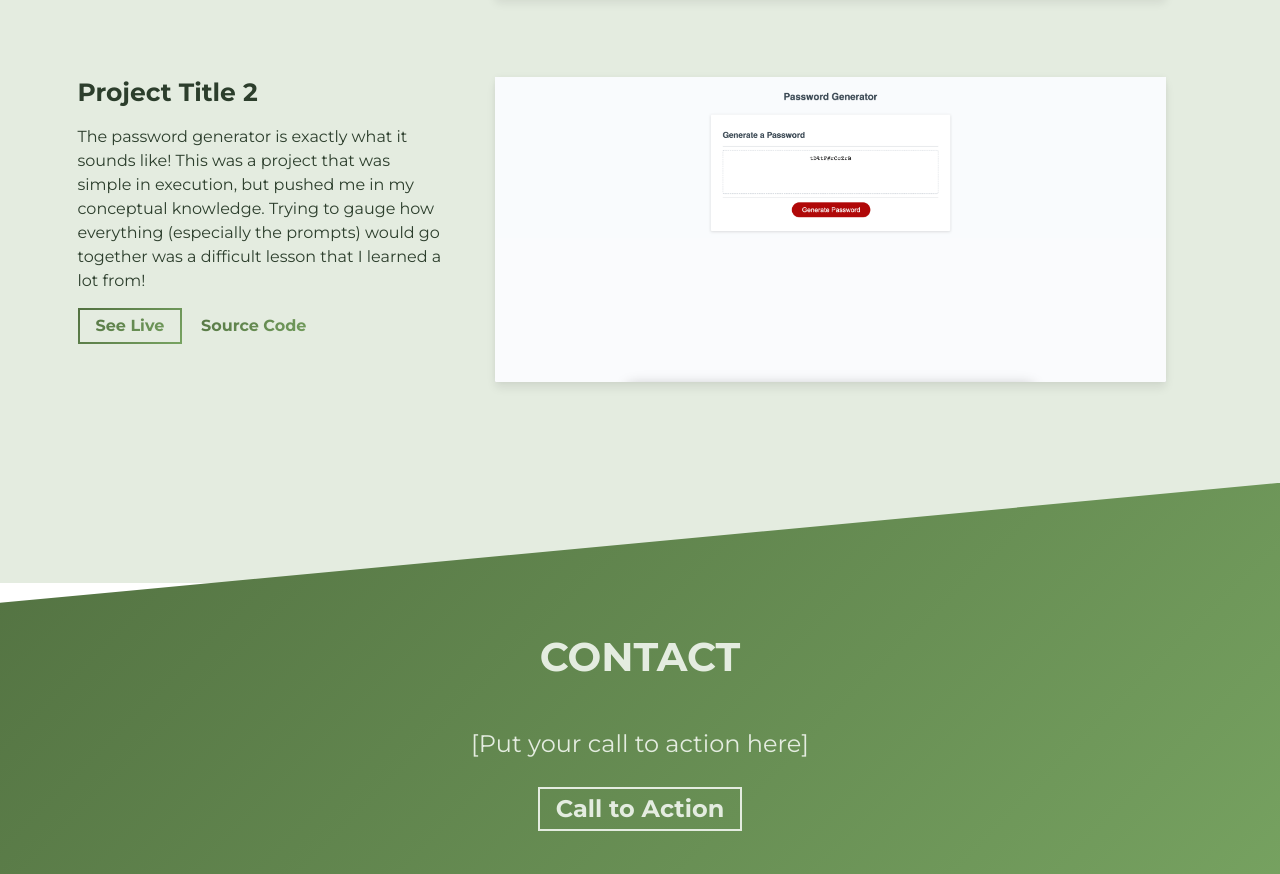
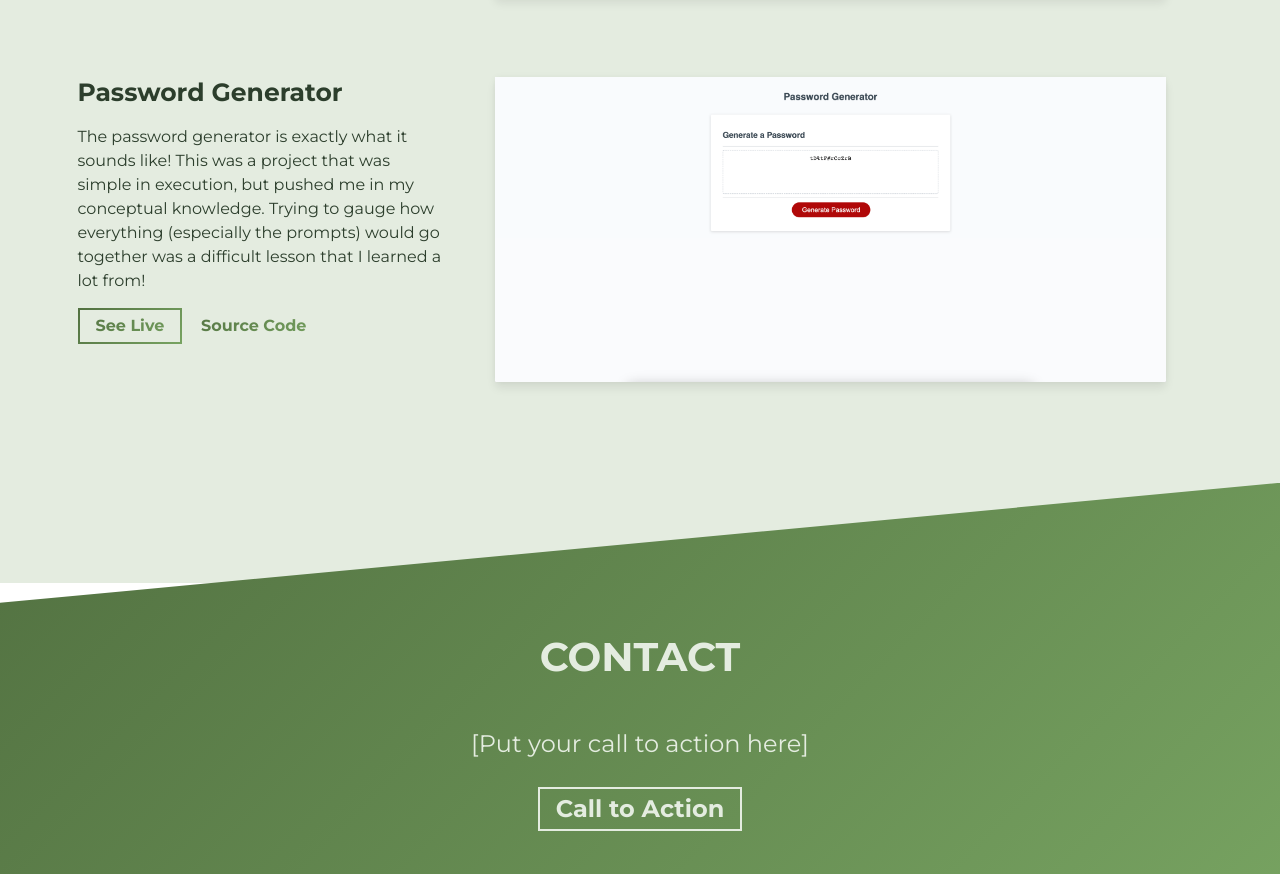
Before and after one commit to ethandanielsmall/portfolio, a website built with Parcel: page src/index.html in a window 1280 px wide. Shown: the part 2204-3078 px from the top of the page. Built offline with nearby package versions, Linux system fonts and the light colour scheme.

Commit message:
adding titles/organization to project sections

```diff
--- a/src/index.html
+++ b/src/index.html
@@ -106,7 +106,7 @@
       <div class="container">
         <div class="project-wrapper">
           <h2 class="section-title dark-green">Projects</h2>
-          <!-- Notice: each .row is a project -->
+          <!-- START PROJECT jolly journal -->
           <div class="row">
             <div class="col-lg-4 col-sm-12">
               <div class="project-wrapper__text load-hidden">
@@ -160,7 +160,7 @@
           </div>
           <!-- /END Project -->
 
-          <!-- Notice: each .row is a project -->
+          <!-- START PROJECT muse master -->
           <div class="row">
             <div class="col-lg-4 col-sm-12">
               <div class="project-wrapper__text load-hidden">
@@ -215,11 +215,11 @@
           </div>
           <!-- /END Project -->
 
-          <!-- Notice: each .row is a project -->
+          <!-- START PROJECT password generator -->
           <div class="row">
             <div class="col-lg-4 col-sm-12">
               <div class="project-wrapper__text load-hidden">
-                <h3 class="project-wrapper__text-title">Project Title 2</h3>
+                <h3 class="project-wrapper__text-title">Password Generator</h3>
                 <div>
                   <p class="mb-4">
                     The password generator is exactly what it sounds like!
```
